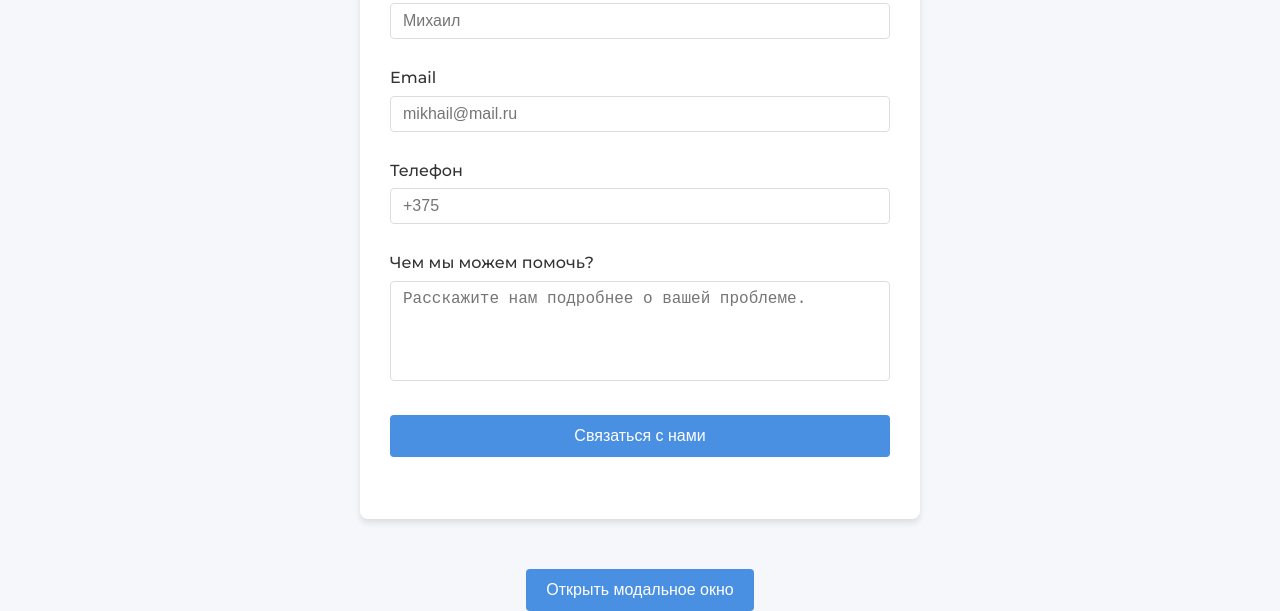
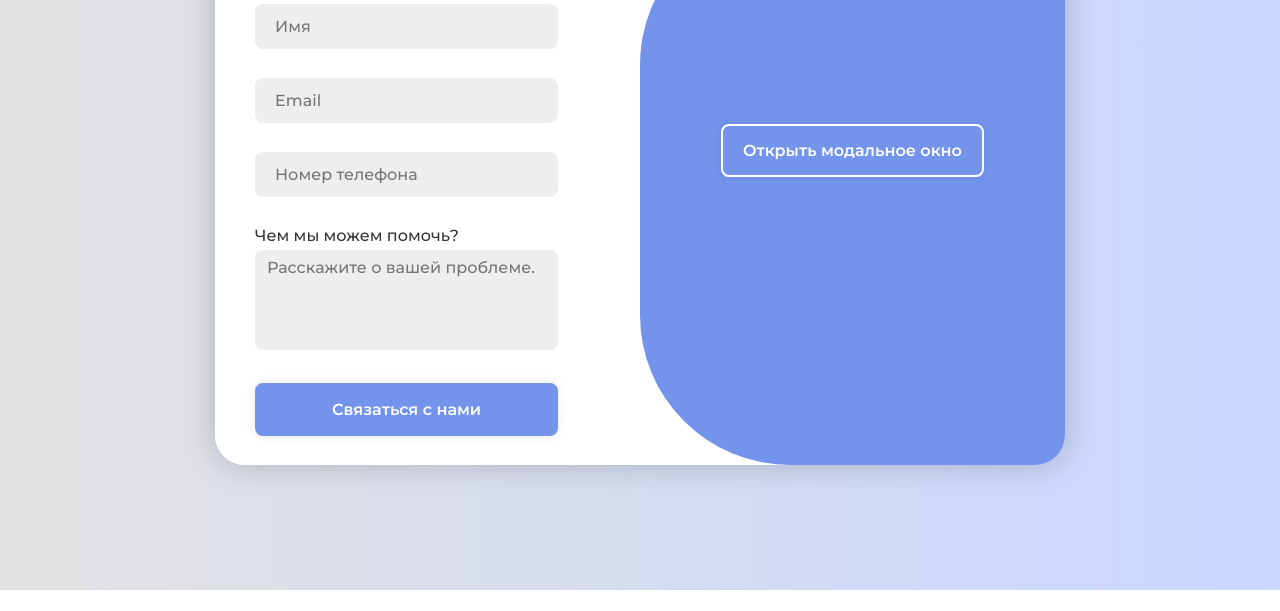
Before and after one commit to sh1yuu/Itprofit-test-task, a website built with webpack: page src/index.html in a window 1280 px wide. Shown: the part 210-821 px from the top of the page. After the commit the page ends 800 px from the top, so only its background shows below. Built offline with nearby package versions, Linux system fonts and the light colour scheme.

Commit message:
fix: исправил верстку и стили

```diff
--- a/src/index.html
+++ b/src/index.html
@@ -5,44 +5,45 @@
   <meta name="viewport" content="width=device-width, initial-scale=1.0">
   <title>ITProfit test task</title>
 </head>
-<body>
-  <div class="container">
-    <h1>Связаться с нами</h1>
+<body class="flex">
+  <div class="container flex">
+    <div class='form-container flex'>
       <form id="feedbackForm" class="feedback-form" novalidate>
+        <h1>Связаться с нами</h1>
         <div class="form-group">
-          <label for="name">Имя</label>
-          <input type="text" id="name" class="input" name="name" minlength="2" maxlength="40" placeholder="Михаил" pattern="[A-Za-zА-Яа-яЁё\-\s]+" data-error-message="Разрешены только латинские, кириллические буквы, знаки дефиса и пробелы" required>
-          <span class="error-message" id="nameError"></span>
+          <input type="text" id="name" class="input" name="name" minlength="2" maxlength="40" placeholder="Имя  " pattern="[A-Za-zА-Яа-яЁё\-\s]+" data-error-message="Разрешены только латинские, кириллические буквы, знаки дефиса и пробелы" required>
+          <span class="error-message flex" id="nameError"></span>
         </div>
         <div class="form-group">
-          <label for="email">Email</label>
-          <input type="email" id="email" class="input" name="email" placeholder="mikhail@mail.ru" required>
-          <span class="error-message" id="emailError"></span>
+          <input type="email" id="email" class="input" name="email" placeholder="Email" required>
+          <span class="error-message flex" id="emailError"></span>
         </div>
         <div class="form-group">
-          <label for="phone">Телефон</label>
-          <input type="tel" id="phone" class="input" name="phone" placeholder="+375" required>
-          <span class="error-message" id="phoneError"></span>
+          <input type="tel" id="phone" class="input" name="phone" placeholder="Номер телефона" required>
+          <span class="error-message flex" id="phoneError"></span>
       	</div>
         <div class="form-group">
-          <label for="message">Чем мы можем помочь?</label>
-          <textarea id="message" class="message input" name="message" minlength="5" required placeholder="Расскажите нам подробнее о вашей проблеме."></textarea>
-          <span class="error-message" id="messageError"></span>
+          <label for="message" class='flex'>Чем мы можем помочь?</label>
+          <textarea id="message" class="message input" name="message" minlength="5" required placeholder="Расскажите о вашей проблеме."></textarea>
+          <span class="error-message flex" id="messageError"></span>
         </div>
         <button type="submit" class="submit-btn">Связаться с нами</button>
       </form>
-			<div id="formMessage" class="form-message"></div>
     </div>
-		<div class="modal-container">
-			<button class="open-modal-btn">Открыть модальное окно</button>
-			<div class="modal-overlay">
+    <div class='modal-container flex'>
+      <div class='button-container'></div>
+      <button class="open-modal-btn">Открыть модальное окно</button>
+      <div id="formMessage" class="form-message"></div>
+			<div class="modal-overlay flex">
 				<div class="modal-content">
 					<button class="close-modal-btn">&times;</button>
-					<h2>Модальное окно</h2>
-					<p class="modal-text">«Неудача — это просто возможность начать снова, но уже более мудро.»</p>
-					<p>©Бенджамин Франклин</p>
+          <div class='modal-text-container flex'>
+            <h2 class='modal-title flex'>Модальное окно</h2>
+            <p class="modal-text">«Неудача — это просто возможность начать снова, но уже более мудро.»</p>
+            <p class='modal-text'>©Бенджамин Франклин</p>
+          </div>
 				</div>
 			</div>
-		</div>
+    </div>
 </body>
 </html>
--- a/src/styles/styles.scss
+++ b/src/styles/styles.scss
@@ -1,32 +1,68 @@
 @import url('https://fonts.googleapis.com/css2?family=Montserrat:ital,wght@0,100..900;1,100..900&display=swap');
 
-body {
-  font-family: 'Montserrat', sans-serif;
-  background-color: #f5f7fa;
-  color: #333;
-  line-height: 1.6;
+* {
 	margin: 0;
 	padding: 0;
+	box-sizing: border-box;
+	font-family: 'Montserrat', sans-serif;
+	text-decoration: none;
+	list-style: none;
+}
+
+body {
+	justify-content: center;
+	align-items: center;
+	min-height: 100vh;
+	background: linear-gradient(90deg, #e2e2e2, #c9d6ff);
+}
+
+.flex {
+	display: flex;
 }
 
 .container {
-  max-width: 500px;
-  margin: 50px auto;
+	width: 850px;
+	margin: 20px;
+	position: relative;
+	justify-content: center;
 	padding: 30px;
+	padding: 0;
+	box-shadow: 0 0 30px rgba(0, 0, 0, 0.2);
+	height: 550px;
 	background-color: #fff;
-  border-radius: 8px;
-  box-shadow: 0 4px 6px rgba(0, 0, 0, 0.1);
+	border-radius: 30px;
+	overflow: hidden;
+}
+
+.form-container {
+	width: 50%;
+	background: #fff;
+	align-items: center;
+	color: #333;
+	text-align: center;
+	padding: 40px;
+}
+
+.modal-container {
+	width: 50%;
+	background-color: #7494ec;
+	border-top-left-radius: 150px;
+	border-bottom-left-radius: 150px;
+	flex-direction: column;
+	gap: 35px;
+	justify-content: center;
+	align-items: center;
+	height: 100%;
+}
+
+.feedback-form {
+	flex-direction: column;
+	display: flex;
 }
 
 h1 {
-  text-align: center;
-  color: #4a90e2;
-  margin-bottom: 30px;
-}
-
-.feedback-form {
-  display: flex;
-  flex-direction: column;
+	display: block;
+	margin-bottom: 20px;
 }
 
 .form-group {
@@ -34,19 +70,21 @@ h1 {
 	position: relative;
 }
 
-label {
-  display: block;
-  margin-bottom: 5px;
+.form-group input,
+textarea {
+	width: 100%;
+	padding: 13px 50px 13px 20px;
+	background: #eee;
+	border-radius: 8px;
+	border: none;
+	outline: none;
+	font-size: 16px;
+	color: #333;
 	font-weight: 500;
 }
 
 input,
 textarea {
-  width: 100%;
-  padding: 10px;
-  border: 1px solid #ddd;
-  border-radius: 4px;
-  font-size: 16px;
 	transition: border-color 0.3s ease, box-shadow 0.3s ease;
 
 	&:focus {
@@ -60,6 +98,11 @@ textarea {
 	}
 }
 
+label {
+	margin-bottom: 5px;
+	font-weight: 500;
+}
+
 textarea {
 	resize: vertical;
 	min-height: 100px;
@@ -67,29 +110,34 @@ textarea {
 
 .error-message {
 	color: #e74c3c;
-  font-size: 14px;
-  margin-top: 1px;
-  display: block;
+	font-size: 12px;
+	margin-top: 4px;
 	height: 10px;
 }
 
 .submit-btn {
-  background-color: #4a90e2;
+	background-color: #7494ec;
 	color: #fff;
-  border: none;
-  padding: 12px 20px;
+	border: 2px solid #7494ec;
+	padding: 15px 20px;
 	font-size: 16px;
-  font-weight: 500;
-  border-radius: 4px;
+	font-weight: 600;
+	border-radius: 8px;
+	box-shadow: 0 0 10px rgba(0, 0, 0, 0.1);
 	cursor: pointer;
-  transition: background-color 0.3s ease, transform 0.2s ease;
+	transition: 0.7s ease;
+	animation: fadeIn 0.5s ease forwards;
+	animation-delay: 0.5s;
+	opacity: 0;
+	transition: all 0.4s ease;
 
 	&:hover {
-    background-color: #4a90e2 10%;
+		background-color: transparent;
+		color: #7494ec;
 	}
 
 	&:active {
-    transform: scale(0.98);
+		transform: scale(0.96);
 	}
 }
 
@@ -116,25 +164,19 @@ textarea {
 	}
 }
 
-.submit-btn {
-  animation: fadeIn 0.5s ease forwards;
-  animation-delay: 0.5s;
-  opacity: 0;
-}
-
 .message {
 	resize: var(--framer-textarea-resize);
+	border-radius: 8px;
+	border: none;
 }
 
 .input {
 	padding: 8px 12px;
 	width: 100%;
-  box-sizing: border-box;
+
+	&.error {
+		background-color: #f6d1d7;
 	}
-
-.modal-container {
-  display: flex;
-  justify-content: center;
 }
 
 .open-modal-btn {
@@ -142,17 +184,19 @@ textarea {
 	animation: fadeIn 0.5s ease forwards;
 	animation-delay: 0.5s;
 	opacity: 0;
-  background-color: #4a90e2;
+	background-color: transparent;
+	border: 2px solid #fff;
+	border-radius: 8px;
+	padding: 15px 20px;
+	box-shadow: 0 0 10px rgba(0, 0, 0, 0.1);
+	font-size: 16px;
 	color: #fff;
-  border: none;
-  transition: background-color 0.3s ease, transform 0.2s ease;
-  padding: 12px 20px;
-  font-size: 16px;
-  font-weight: 500;
-  border-radius: 4px;
+	font-weight: 600;
+	transition: all 0.4s ease;
 
 	&:hover {
-    background-color: #4a90e2 100%;
+		background-color: #fff;
+		color: #7494ec;
 	}
 
 	&:active {
@@ -167,7 +211,6 @@ textarea {
 	width: 100%;
 	height: 100%;
 	background-color: rgba(0, 0, 0, 0.5);
-  display: flex;
 	justify-content: center;
 	align-items: center;
 	opacity: 0;
@@ -181,9 +224,25 @@ textarea {
 	border-radius: 5px;
 	max-width: 500px;
 	width: 90%;
-  min-height: 300px;
+	min-height: 400px;
 	transform: scale(0.7);
 	transition: transform 0.3s ease;
+}
+
+.modal-text-container {
+	flex-direction: column;
+	width: 100%;
+	height: 100%;
+	gap: 70px;
+	padding: 20px;
+}
+
+.modal-title {
+	justify-content: center;
+}
+
+.modal-text {
+	font-size: 20px;
 }
 
 .close-modal-btn {
@@ -213,18 +272,20 @@ textarea {
 }
 
 .form-message {
-  margin-top: 1rem;
-  padding: 0.5rem;
+	padding: 15px;
 	text-align: center;
 	border-radius: 3px;
-}
+	width: 90%;
+	height: 80px;
+	border-radius: 20px;
 
-.form-message.success {
+	&.success {
 		background-color: #d4edda;
 		color: #155724;
 	}
 
-.form-message.error {
+	&.error {
 		background-color: #f8d7da;
 		color: #721c24;
 	}
+}
```
Also changed, not shown: src/scripts/formValidation.js (+35 -34 lines). Lines whose indentation alone changed are shown as unchanged.
